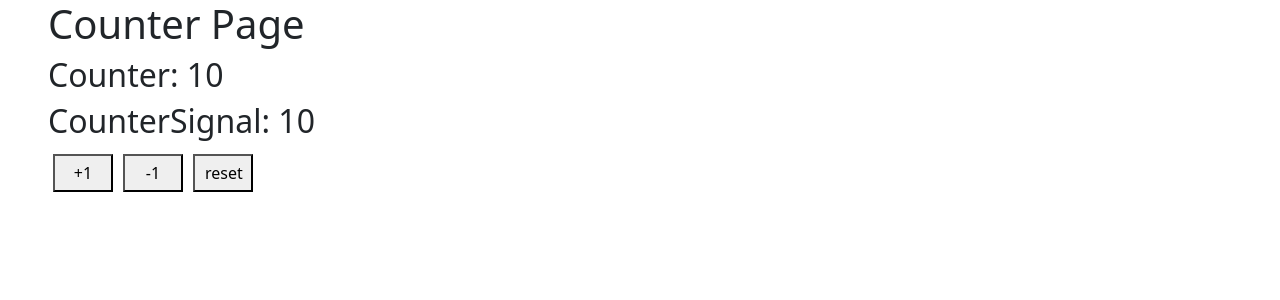
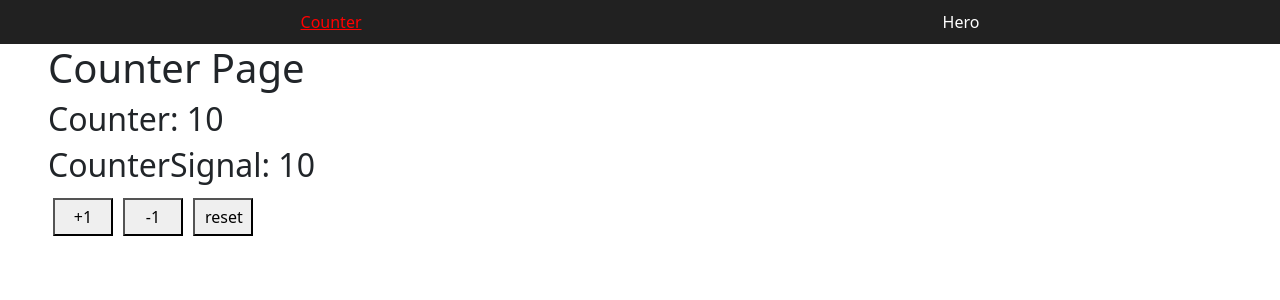
Before and after one commit to sebaacc/AngularPractice, an Angular app: page / in a window 1280 px wide. Shown: the top 300 px of the page. Built offline with nearby package versions, Linux system fonts and the light colour scheme.

Commit message:
navbar hecho, season 5

```diff
--- a/src/app/app.html
+++ b/src/app/app.html
@@ -1,3 +1,4 @@
+<app-navbar/>
 <section class="mx-5 mx-2">
     <router-outlet />
 </section>
--- a/src/app/app.routes.ts
+++ b/src/app/app.routes.ts
@@ -1,6 +1,7 @@
 import { Routes } from '@angular/router';
 import { CounterPageComponent } from './pages/counter/counter-page';
 import { HeroPageComponent } from './pages/hero/hero-page';
+import { NotFoundPageComponent } from './pages/notFound/not-found-page';
 
 export const routes: Routes = [
   {
@@ -11,4 +12,8 @@ export const routes: Routes = [
     path: 'hero',
     component: HeroPageComponent,
   },
+  {
+    path: '**',
+    component: NotFoundPageComponent,
+  }
 ];
--- a/src/app/app.ts
+++ b/src/app/app.ts
@@ -1,9 +1,10 @@
 import { Component, signal } from '@angular/core';
 import { RouterOutlet } from '@angular/router';
+import { Navbar } from "./components/shared/navbar/navbar";
 
 @Component({
   selector: 'app-root',
-  imports: [RouterOutlet],
+  imports: [RouterOutlet, Navbar],
   templateUrl: './app.html'
 })
 export class App {
--- /dev/null
+++ b/src/app/components/shared/navbar/navbar.html
@@ -0,0 +1,25 @@
+<style>
+  nav {
+    display: flex;
+    justify-content: space-around;
+    background-color: #212121;
+    color: white;
+    padding: 10px;
+  }
+  nav a {
+    color: white;
+    text-decoration: none;
+  }
+  nav a.active {
+    color: red;
+    text-decoration: underline;
+  }
+</style>
+
+<nav>
+  <a routerLink="/" routerLinkActive="active" [routerLinkActiveOptions]="{ exact: true }"
+    >Counter</a
+  >
+  <a [routerLink]="['/hero']" [routerLinkActive]="'active'">Hero</a>
+  <!-- tambien funciona esto -->
+</nav>
--- /dev/null
+++ b/src/app/pages/notFound/not-found-page.html
@@ -0,0 +1,5 @@
+<!DOCTYPE html>
+<h1>Página no encontrada</h1>
+
+<p>Lo sentimos, la página que buscas no existe.</p>
+<button class="btn btn-warning mx-2"><a routerLink="">Volver al inicio</a></button>
```
Also changed, not shown: src/app/components/shared/navbar/navbar.ts (added, +12 -0 lines), src/app/pages/notFound/not-found-page.ts (added, +12 -0 lines).
